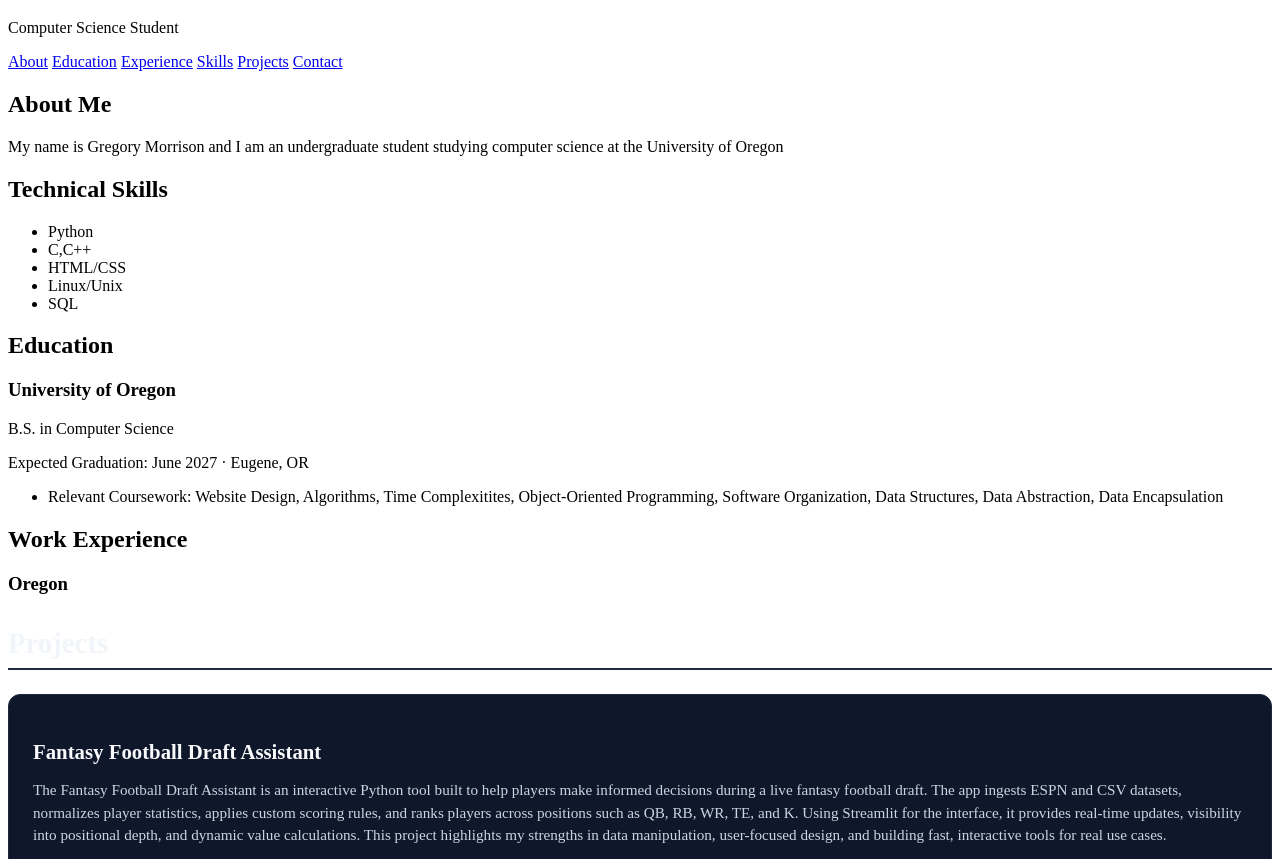
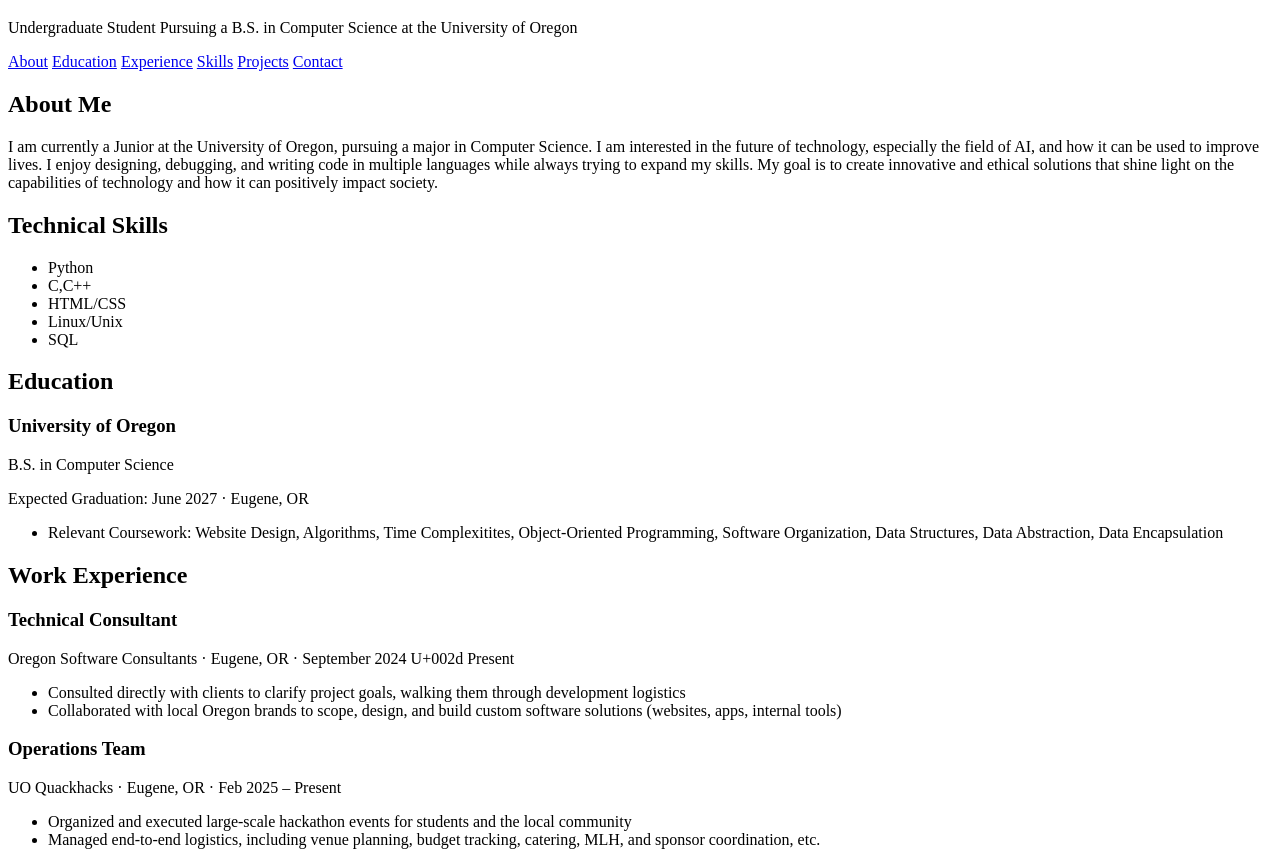
Before and after one commit to Gregmorr/Gregmorr.github.io, a plain HTML site: page index.html in a window 1280 px wide. Shown: the part 61-920 px from the top of the page. Drawn offline with Linux system fonts and the light colour scheme; files that its build step writes are made by us from their sources.

Commit message:
Updated index.html
Finished basic info

```diff
--- a/index.html
+++ b/index.html
@@ -2,19 +2,18 @@
 <html>
     <head>
         <meta charset = "UTF-8">
-
         <meta name="viewport" content="width=device-width, initial-scale=1.0">
-
         <title> Gregory Morrison | Portfolio</title>
 
-        <link rel="stylesheet" href="styles.css">
         <link rel="stylesheet" href="https://cdnjs.cloudflare.com/ajax/libs/font-awesome/6.5.0/css/all.min.css">
+        <link href="https://fonts.googleapis.com/css2?family=Inter:wght@400;500;600;700&display=swap" rel="stylesheet">
+         <link rel="stylesheet" href="styles.css">
 
     </head>
     <body>
         <header>
             <h1> Gregory Morrison </h1>
-            <p> Computer Science Student</p>
+            <p> Undergraduate Student Pursuing a B.S. in Computer Science at the University of Oregon </p>
         </header>
 
         <nav>
@@ -29,7 +28,7 @@
         <main>
             <section id="about">
                 <h2>About Me</h2>
-                <p>My name is Gregory Morrison and I am an undergraduate student studying computer science at the University of Oregon</p>
+                <p>I am currently a Junior at the University of Oregon, pursuing a major in Computer Science. I am interested in the future of technology, especially the field of AI, and how it can be used to improve lives. I enjoy designing, debugging, and writing code in multiple languages while always trying to expand my skills. My goal is to create innovative and ethical solutions that shine light on the capabilities of technology and how it can positively impact society.</p>
             </section>
 
             <section id="skills">
@@ -61,7 +60,21 @@
                 <h2>Work Experience</h2>
 
                 <div class="exp-item">
-                    <h3>Oregon</h3>
+                    <h3>Technical Consultant</h3>
+                    <p class="exp-meta">Oregon Software Consultants · Eugene, OR · September 2024 U+002d Present</p>
+                    <ul>
+                        <li>Consulted directly with clients to clarify project goals, walking them through development logistics</li>
+                        <li>Collaborated with local Oregon brands to scope, design, and build custom software solutions (websites, apps, internal tools)</li>
+                    </ul>
+                </div>
+
+                <div class="exp-item">
+                    <h3>Operations Team</h3>
+                    <p class="exp-meta">UO Quackhacks · Eugene, OR · Feb 2025 – Present</p>
+                    <ul>
+                        <li>Organized and executed large-scale hackathon events for students and the local community</li>
+                        <li>Managed end-to-end logistics, including venue planning, budget tracking, catering, MLH, and sponsor coordination, etc.</li>
+                    </ul>
                 </div>
             </section>
 
```
